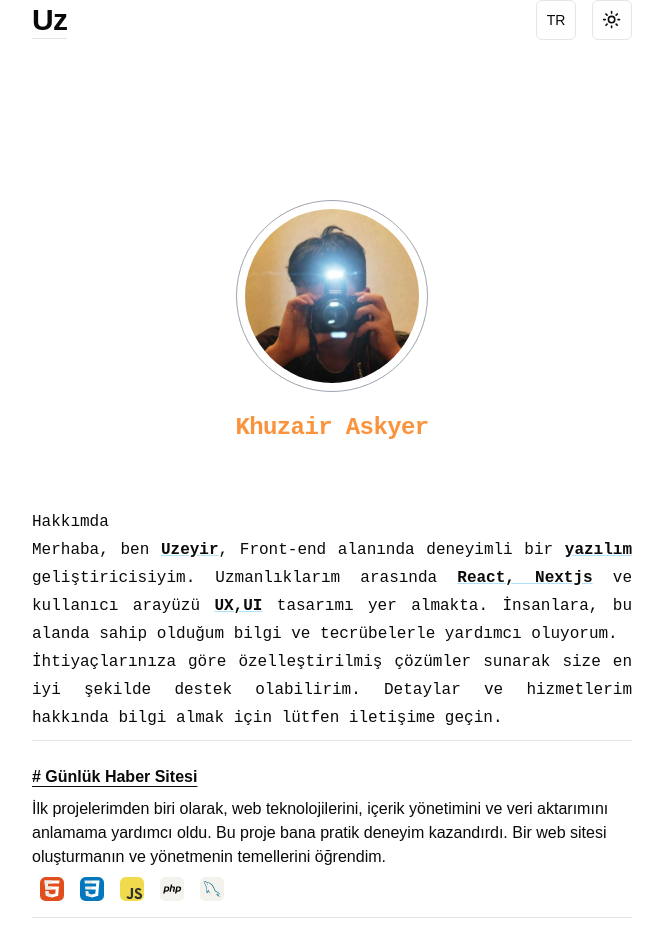
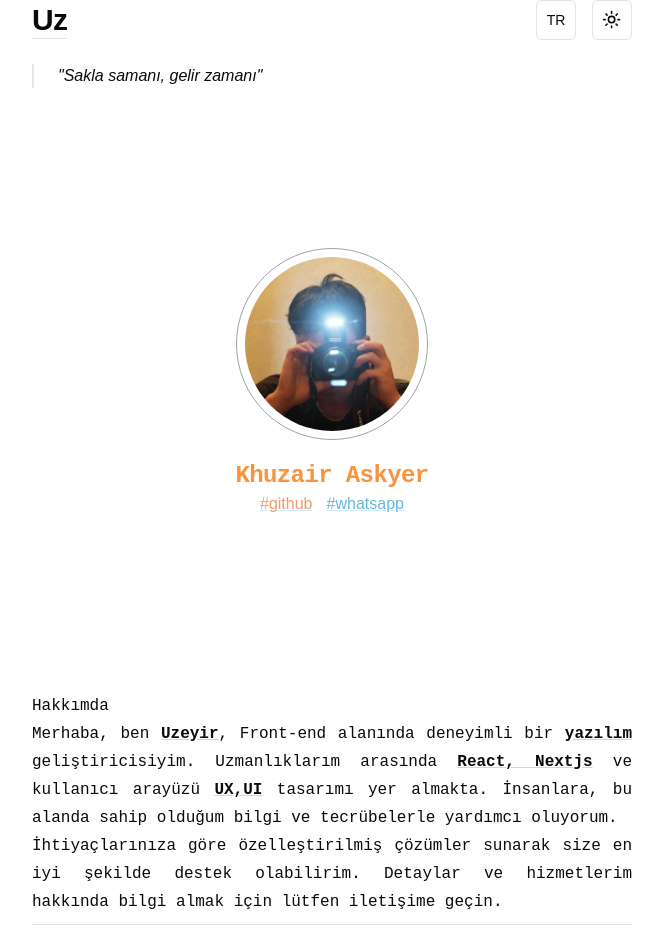
Before and after one commit to huzarh/QQw, a Next.js app: page / in a window 1280 px wide. Shown: the top 942 px of the page, without its empty margins (308-971 px from the left). Built offline with nearby package versions, Linux system fonts and the light colour scheme.

Commit message:
global state manage icin context API ekledim

```diff
--- a/app/layout.tsx
+++ b/app/layout.tsx
@@ -2,8 +2,8 @@ import type { Metadata } from "next";
 import localFont from "next/font/local";
 import "./globals.css";
 import Header from "@/components/Header/page";
-import { ThemeProvider } from "@/components/theme-provider";
-import { Providers } from "./Providers";
+import { useMyContext } from "../context/context";
+import { Providers } from "./providers";
 
 const geistSans = localFont({
   src: "./fonts/GeistVF.woff",
@@ -31,12 +31,6 @@ export default function RootLayout({
 }>) {
   return (
     <html lang="en" style={{ padding: 15 }}>
-      <ThemeProvider
-        attribute="class"
-        defaultTheme="system"
-        enableSystem
-        disableTransitionOnChange
-      >
       <body
         className={`${geistSans.variable} ${geistMono.variable} antialiased`}
       >
@@ -45,7 +39,6 @@ export default function RootLayout({
           {children}
         </Providers>
       </body>
-      </ThemeProvider>
     </html>
   );
 }
--- a/app/page.tsx
+++ b/app/page.tsx
@@ -1,9 +1,11 @@
 "use client";
 import About from "./pages/about";
 import Projects from "@/components/Projects/page";
-import { ParallaxBanner } from "react-scroll-parallax";
+import { ContextProvider, useMyContext } from "@/context/context";
+import Link from "next/link";
 
 export default function Home() {
+  const { value, setValue } = useMyContext();
   return (
     <div className="relative w-full h-full">
       {/* <div className="absolute top-0 left-0 w-full h-full z-0   	">
@@ -13,19 +15,42 @@ export default function Home() {
           className="w-full h-[10%] bg-cover bg-center"
         />
       </div> */}
-
-      <article className="relative z-10 flex flex-col items-center justify-between pt-40">
+      <p className="mt-6 border-l-2 pl-6 italic">
+        "Sakla samanı, gelir zamanı"
+      </p>
+      <article className="relative z-10 flex flex-col items-center justify-between mb-44 pt-40">
         <img
           alt="Profile"
           src="/assets/profile.jpeg"
           className="inline-block h-48 w-48 rounded-full border-solid border border-gray-400 p-2"
         />
-        <h3 className="text-2xl font-semibold tracking-tight pt-5 pb-10 text-orange-400 font-iawriter">
+        <h3 className="text-2xl font-semibold tracking-tight pt-5 text-orange-400 font-iawriter">
           Khuzair Askyer
         </h3>
-        <About />
-        <Projects />
+        <p className="flex justify-between items-center opacity-60 w-36 font-thin">
+          <Link href="https://github.com/huzarh" className="cursor-pointer">
+            <strong className="underline decoration-sky-500/[.33] text-orange-600">
+              #github
+            </strong>
+          </Link>{" "}
+          <a
+            onClick={() => alert("Whatsapp: +7 775 520 0463")}
+            className="cursor-pointer"
+          >
+            <strong className="underline decoration-sky-500/[.33] text-sky-600">
+              #whatsapp
+            </strong>
+          </a>
+        </p>
+        {/* <h1>0000==={value}==</h1>
+        <input
+          type="text"
+          onChange={(e) => setValue(e.target.value)}
+          placeholder="Enter some text"
+        /> */}
       </article>
+      <About />
+      <Projects />
     </div>
   );
 }
--- a/app/providers.tsx
+++ b/app/providers.tsx
@@ -1,7 +1,20 @@
 "use client";
 
 import { ParallaxProvider } from "react-scroll-parallax";
+import { ContextProvider } from "../context/context";
+import { ThemeProvider } from "@/components/theme-provider";
 
 export function Providers({ children }: { children: React.ReactNode }) {
-  return <ParallaxProvider>{children}</ParallaxProvider>;
+  return (
+    <ThemeProvider
+      attribute="class"
+      defaultTheme="system"
+      enableSystem
+      disableTransitionOnChange
+    >
+      <ContextProvider>
+        <ParallaxProvider>{children}</ParallaxProvider>
+      </ContextProvider>
+    </ThemeProvider>
+  );
 }
--- a/components/Projects/page.tsx
+++ b/components/Projects/page.tsx
@@ -1,12 +1,15 @@
 "use client";
+import { useMyContext } from "@/context/context";
 import { useTheme } from "next-themes";
 import React from "react";
 
 export default function Projects() {
+  const { value, setValue } = useMyContext();
   const { theme } = useTheme();
   const projects = [
     {
       baslik: "# Günlük Haber Sitesi",
+      // baslik: value,
       aciklama:
         "İlk projelerimden biri olarak, web teknolojilerini, içerik yönetimini ve veri aktarımını anlamama yardımcı oldu. Bu proje bana pratik deneyim kazandırdı. Bir web sitesi oluşturmanın ve yönetmenin temellerini öğrendim.",
       surec: 75,
--- /dev/null
+++ b/context/context.tsx
@@ -0,0 +1,26 @@
+import React, { createContext, useContext, useState, ReactNode } from "react";
+
+interface MyContextType {
+  value: string;
+  setValue: (newValue: string) => void;
+}
+
+const MyContext = createContext<MyContextType | undefined>(undefined);
+
+export const ContextProvider = ({ children }: { children: ReactNode }) => {
+  const [value, setValue] = useState<string>("");
+
+  return (
+    <MyContext.Provider value={{ value, setValue }}>
+      {children}
+    </MyContext.Provider>
+  );
+};
+
+export const useMyContext = () => {
+  const context = useContext(MyContext);
+  if (!context) {
+    throw new Error("useMyContext loyut kisimdi ContextProvider kullanin!!");
+  }
+  return context;
+};
```
Also changed, not shown: public/assets/night-sky.gif (deleted), public/assets/p.png (deleted). Lines whose indentation alone changed are shown as unchanged.
